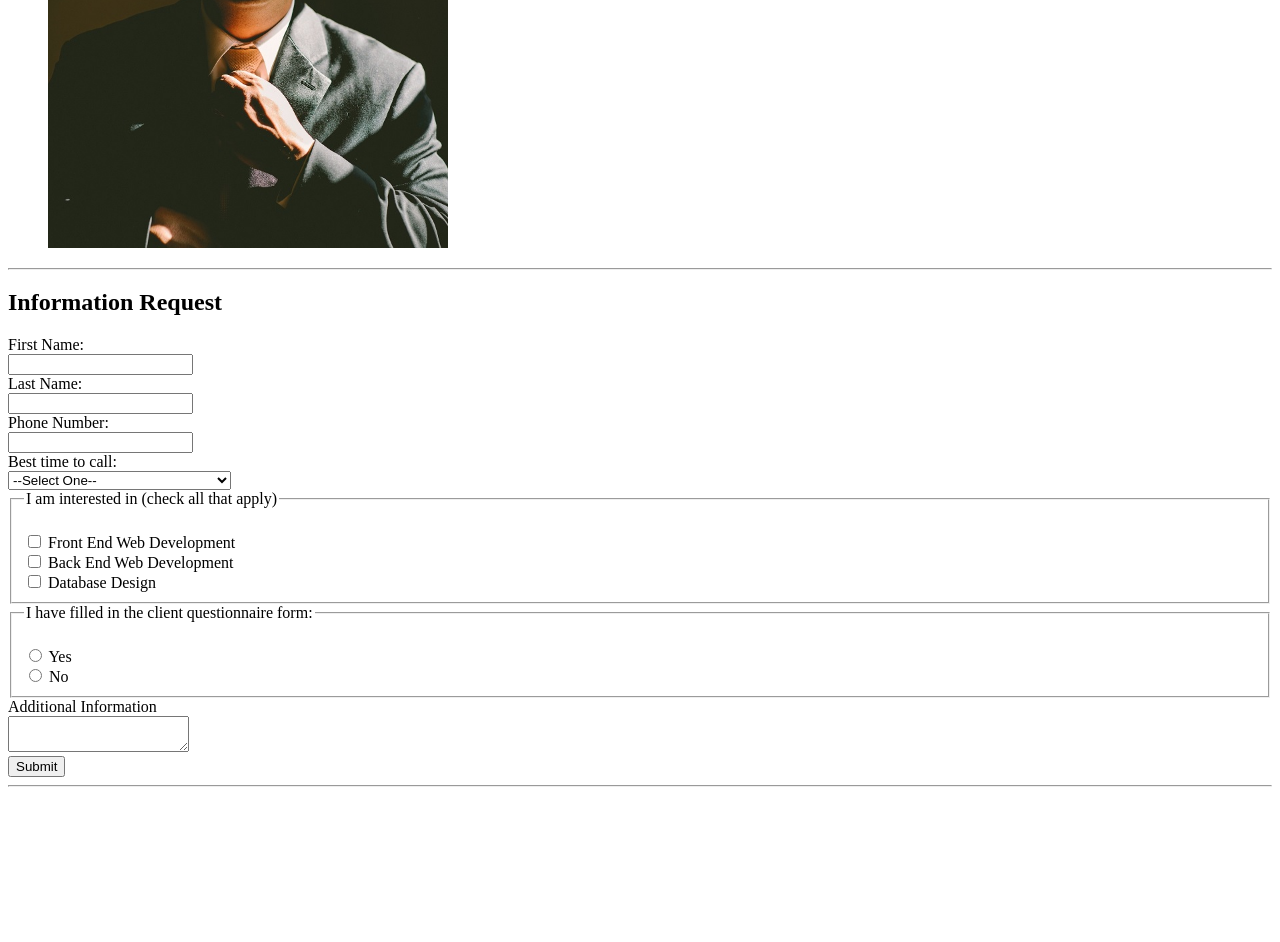
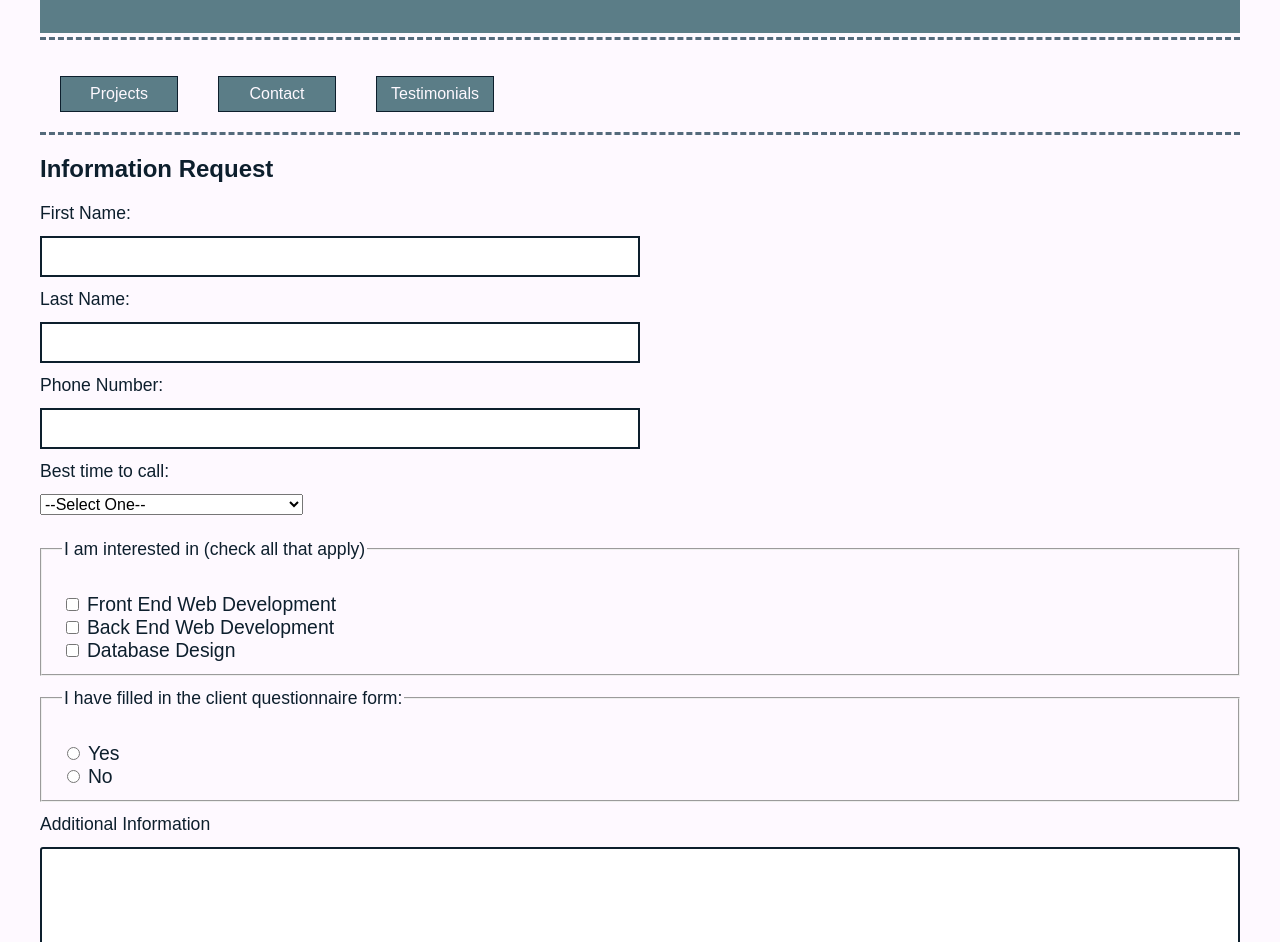
Before and after one commit to ao-white/frontend-projects, a plain HTML site: page practice/portfolio/contact.html in a window 1280 px wide. Shown: the part 117-1059 px from the top of the page. Before the commit the page ends 912 px from the top, so only its background shows below. Drawn offline with Linux system fonts and the light colour scheme.

Commit message:
Improved layout and styling

```diff
--- a/practice/portfolio/contact.html
+++ b/practice/portfolio/contact.html
@@ -7,6 +7,55 @@
 <html lang="en">
 	<head>
 		<title>Contact Request</title>
+		<link href="styles/main.css" rel="stylesheet" type="text/css" />
+
+		<!--Form Styling-->
+		<style>
+			label, fieldset {
+				font-size: 1.1em;
+			}
+			input[type=text] {
+				border: 2px solid #0d1f2d;
+				width: 50%;
+				padding: 8px 8px;
+				margin: 12px 0;
+				box-sizing: border-box;
+				font-size: 1.1em;
+			}
+			fieldset {
+				background-color: #fef9ff;
+				width: 100%;
+				padding: 12px 20px;
+				margin: 12px 0;
+				box-sizing: border-box;
+			}
+			select, textarea {
+				margin: 12px 0;
+				font-size: 1em;
+			}
+			input[type=submit] {
+				font-size: 1.2em;
+				background-color: #546a7b;
+				color: #fef9ff;
+				padding: 4px 8px;
+				margin: 12px 0px;
+			}
+			input[type=submit]:hover {
+				background-color: #f2eded;
+				color: #546a7b;
+			}
+			textarea {
+				width: 100%;
+				height: 200px;
+				padding: 12px 20px;
+				margin: 12px 0;
+				box-sizing: border-box;
+				border: 2px solid #0d1f2d;
+				border-radius: 3px;
+				background-color: #fff;
+				resize: none;
+			}
+		</style>
 	</head>
 	<body>
 		<header>
@@ -14,11 +63,10 @@
 		</header>
 
 		<nav>
-			<hr />
-			<figure>
-				<a href="index.html"><img src="images/tie.jpg" alt="Generic Portrait" style="width: 400px;" /></a>
-			</figure>
-			<hr />
+			<p><a href="projects.html">Projects</a></p>
+			<p><a href="contact.html">Contact</a></p>
+			<p><a href="testimonials.html">Testimonials</a></p>
+			<div class="clear-float"></div>
 		</nav>
 
 		<h2>Information Request</h2>
@@ -63,7 +111,7 @@
 			<input type="submit" name="submit" value="Submit">
 		</form>
 		<footer>
-			<hr />
+			<p>&copy; 2020 Alex White. All rights reserved.</p>
 		</footer>
 	</body>
 </html>
--- /dev/null
+++ b/practice/portfolio/styles/main.css
@@ -0,0 +1,72 @@
+/*
+Alex White
+10-26-19
+Last Modified:
+*/
+body {
+	background-color: #fef9ff;
+	font-family: arial, helvetica, sans-serif;
+	color: #0d1f2d;
+	max-width: 1200px;
+	margin: 0 auto;
+}
+
+header, footer {
+	background-color: #5b7d87;
+	color: #fef9ff;
+	height: 100px;
+	text-align: center;
+	padding: 30px 10px 20px 10px;
+}
+
+h1 {
+	font-size: 2.5em;
+}
+
+nav {
+	border-top: 3px dashed #546a7b;
+	border-bottom: 3px dashed #546a7b;
+	margin-top: 4px;
+}
+
+.clear-float {
+	clear:both;
+}
+
+article img {
+	float:left;
+}
+
+.right-content {
+	float:left;
+}
+
+article {
+	margin-bottom: 16px;
+}
+
+nav a {
+	background-color: #5b7d87;
+	color: #fef9ff;
+	padding: 8px;
+	border: thin solid #0d1f2d;
+	text-decoration: none;
+	text-align: center;
+	display: block;
+	margin: 20px;
+	width: 100px;
+	float: left;
+}
+
+nav a:visited: {
+	color: #efc3ad;
+}
+
+nav a:hover {
+	background-color: #fef9ff;
+	color: #5b7d87;
+}
+
+nav a:active {
+	font-weight: bold;
+}
```
Also changed, not shown: practice/portfolio/index.html (+40 -10 lines), practice/portfolio/projects.html (+5 -1 lines), practice/portfolio/testimonials.html (+5 -1 lines).
